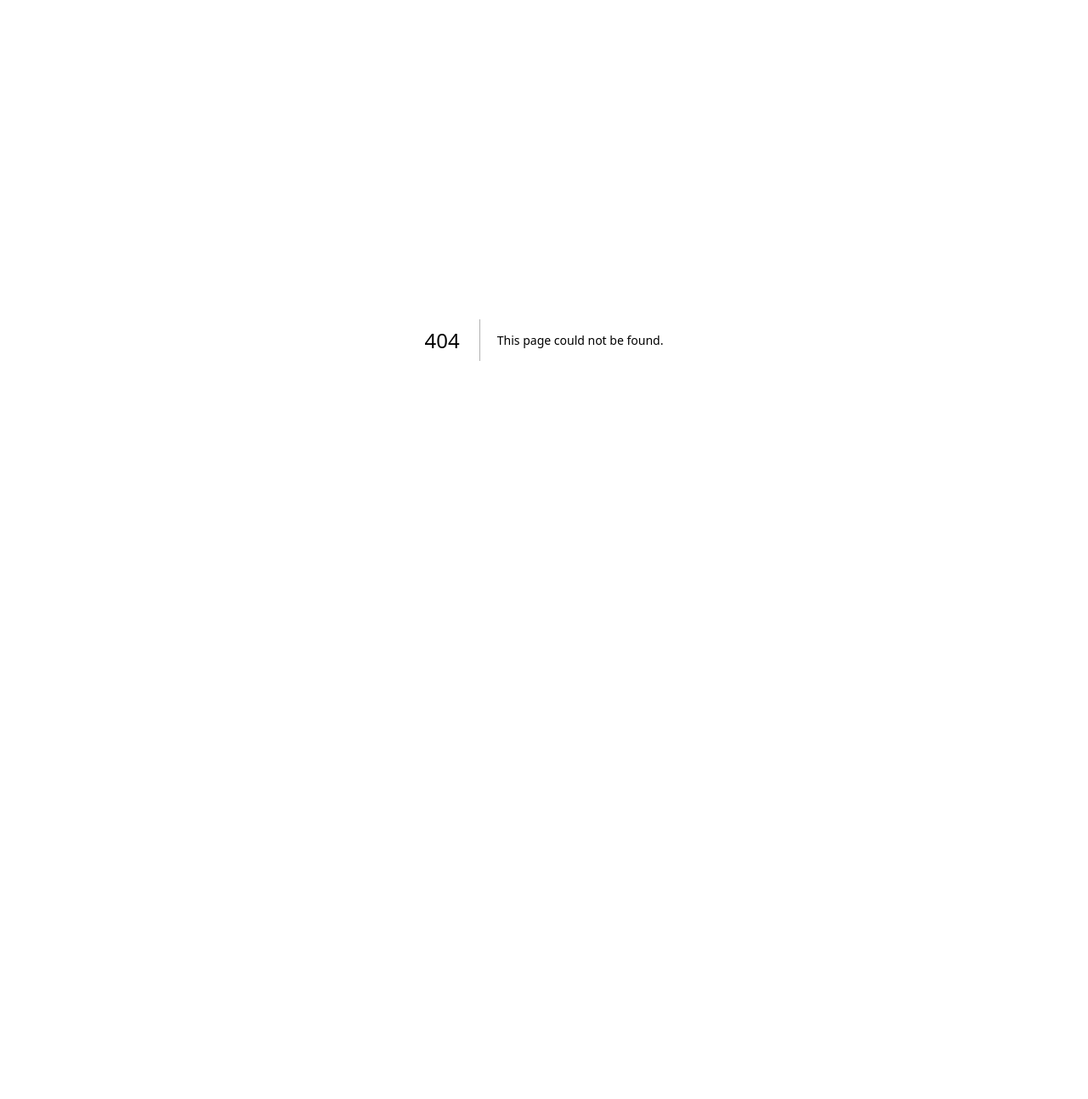
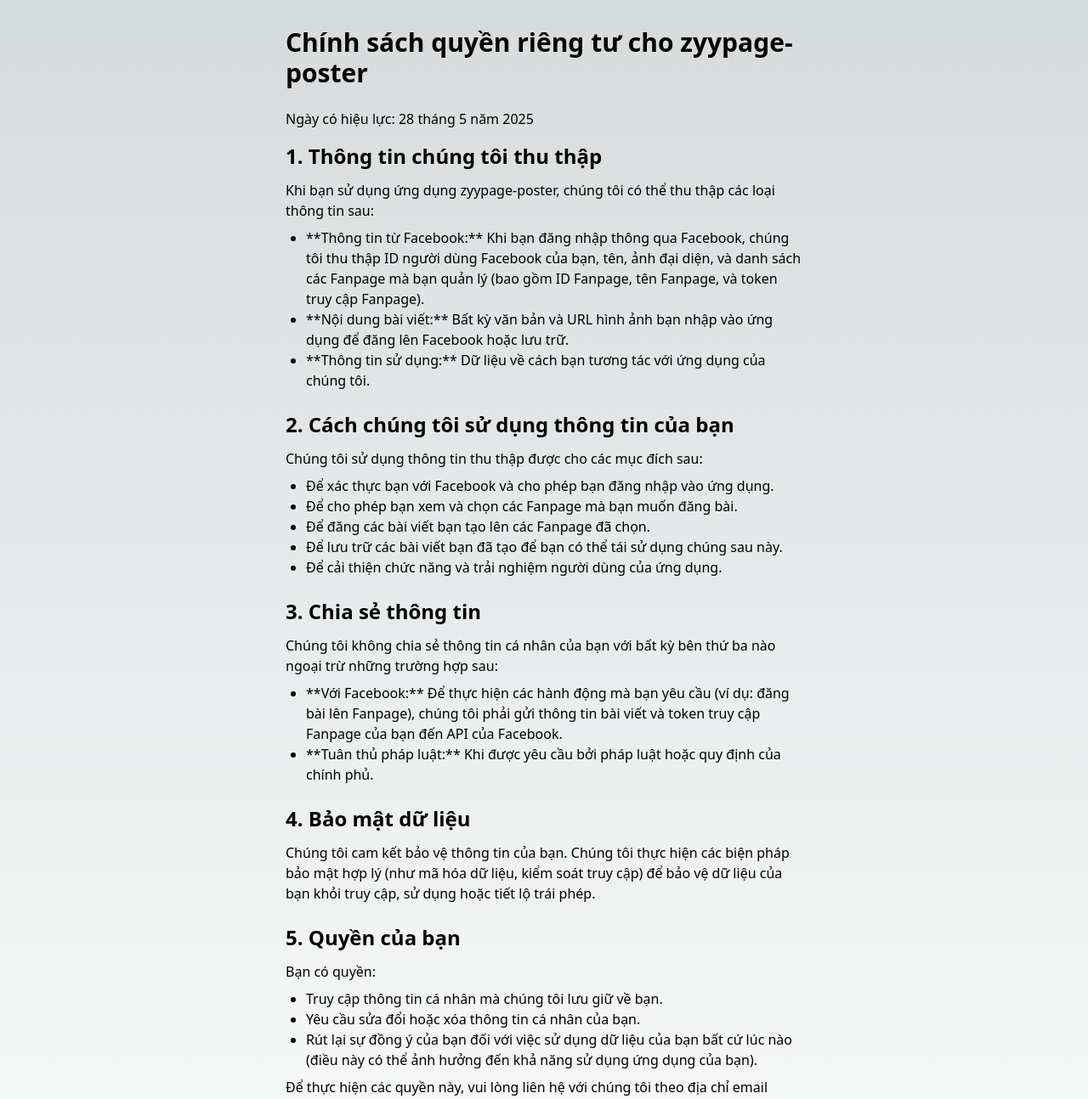
Before and after one commit to zydangnet/nextjs-fbposterv1, a Next.js app: page /privacy-policy in a window 1280 px wide. Before the commit this address had no page. Shown: the top 1294 px of the page at 85% size. Before the commit the page ends 800 px from the top, so only its background shows below. Built offline with nearby package versions, Linux system fonts and the light colour scheme.

Commit message:
Create privacy-policy.js

```diff
--- /dev/null
+++ b/src/pages/privacy-policy.js
@@ -0,0 +1,77 @@
+// pages/privacy-policy.js
+import Head from 'next/head';
+
+export default function PrivacyPolicy() {
+  const appName = "zyypage-poster"; // Thay đổi tên ứng dụng của bạn
+  const contactEmail = "zydang2025@gmail.com"; // Thay đổi email hỗ trợ của bạn
+  const websiteUrl = "https://fbposter.vercel.app"; // Thay đổi URL ứng dụng của bạn
+
+  return (
+    <div className="container mx-auto p-8 max-w-2xl">
+      <Head>
+        <title>Chính sách quyền riêng tư - {appName}</title>
+      </Head>
+      <h1 className="text-3xl font-bold mb-6">Chính sách quyền riêng tư cho {appName}</h1>
+      <p className="mb-4">Ngày có hiệu lực: 28 tháng 5 năm 2025</p>
+
+      <section className="mb-6">
+        <h2 className="text-2xl font-semibold mb-3">1. Thông tin chúng tôi thu thập</h2>
+        <p className="mb-2">Khi bạn sử dụng ứng dụng {appName}, chúng tôi có thể thu thập các loại thông tin sau:</p>
+        <ul className="list-disc ml-6">
+          <li>**Thông tin từ Facebook:** Khi bạn đăng nhập thông qua Facebook, chúng tôi thu thập ID người dùng Facebook của bạn, tên, ảnh đại diện, và danh sách các Fanpage mà bạn quản lý (bao gồm ID Fanpage, tên Fanpage, và token truy cập Fanpage).</li>
+          <li>**Nội dung bài viết:** Bất kỳ văn bản và URL hình ảnh bạn nhập vào ứng dụng để đăng lên Facebook hoặc lưu trữ.</li>
+          <li>**Thông tin sử dụng:** Dữ liệu về cách bạn tương tác với ứng dụng của chúng tôi.</li>
+        </ul>
+      </section>
+
+      <section className="mb-6">
+        <h2 className="text-2xl font-semibold mb-3">2. Cách chúng tôi sử dụng thông tin của bạn</h2>
+        <p className="mb-2">Chúng tôi sử dụng thông tin thu thập được cho các mục đích sau:</p>
+        <ul className="list-disc ml-6">
+          <li>Để xác thực bạn với Facebook và cho phép bạn đăng nhập vào ứng dụng.</li>
+          <li>Để cho phép bạn xem và chọn các Fanpage mà bạn muốn đăng bài.</li>
+          <li>Để đăng các bài viết bạn tạo lên các Fanpage đã chọn.</li>
+          <li>Để lưu trữ các bài viết bạn đã tạo để bạn có thể tái sử dụng chúng sau này.</li>
+          <li>Để cải thiện chức năng và trải nghiệm người dùng của ứng dụng.</li>
+        </ul>
+      </section>
+
+      <section className="mb-6">
+        <h2 className="text-2xl font-semibold mb-3">3. Chia sẻ thông tin</h2>
+        <p className="mb-2">Chúng tôi không chia sẻ thông tin cá nhân của bạn với bất kỳ bên thứ ba nào ngoại trừ những trường hợp sau:</p>
+        <ul className="list-disc ml-6">
+          <li>**Với Facebook:** Để thực hiện các hành động mà bạn yêu cầu (ví dụ: đăng bài lên Fanpage), chúng tôi phải gửi thông tin bài viết và token truy cập Fanpage của bạn đến API của Facebook.</li>
+          <li>**Tuân thủ pháp luật:** Khi được yêu cầu bởi pháp luật hoặc quy định của chính phủ.</li>
+        </ul>
+      </section>
+
+      <section className="mb-6">
+        <h2 className="text-2xl font-semibold mb-3">4. Bảo mật dữ liệu</h2>
+        <p className="mb-2">Chúng tôi cam kết bảo vệ thông tin của bạn. Chúng tôi thực hiện các biện pháp bảo mật hợp lý (như mã hóa dữ liệu, kiểm soát truy cập) để bảo vệ dữ liệu của bạn khỏi truy cập, sử dụng hoặc tiết lộ trái phép.</p>
+      </section>
+
+      <section className="mb-6">
+        <h2 className="text-2xl font-semibold mb-3">5. Quyền của bạn</h2>
+        <p className="mb-2">Bạn có quyền:</p>
+        <ul className="list-disc ml-6">
+          <li>Truy cập thông tin cá nhân mà chúng tôi lưu giữ về bạn.</li>
+          <li>Yêu cầu sửa đổi hoặc xóa thông tin cá nhân của bạn.</li>
+          <li>Rút lại sự đồng ý của bạn đối với việc sử dụng dữ liệu của bạn bất cứ lúc nào (điều này có thể ảnh hưởng đến khả năng sử dụng ứng dụng của bạn).</li>
+        </ul>
+        <p className="mt-2">Để thực hiện các quyền này, vui lòng liên hệ với chúng tôi theo địa chỉ email được cung cấp bên dưới.</p>
+      </section>
+
+      <section className="mb-6">
+        <h2 className="text-2xl font-semibold mb-3">6. Thay đổi Chính sách quyền riêng tư này</h2>
+        <p className="mb-2">Chúng tôi có thể cập nhật Chính sách quyền riêng tư này theo thời gian. Chúng tôi sẽ thông báo cho bạn về bất kỳ thay đổi quan trọng nào bằng cách đăng Chính sách quyền riêng tư mới trên trang này.</p>
+      </section>
+
+      <section>
+        <h2 className="text-2xl font-semibold mb-3">7. Liên hệ chúng tôi</h2>
+        <p>Nếu bạn có bất kỳ câu hỏi nào về Chính sách quyền riêng tư này, vui lòng liên hệ với chúng tôi tại:</p>
+        <p>Email: <a href={`mailto:${contactEmail}`} className="text-blue-600 hover:underline">{contactEmail}</a></p>
+        <p>Website: <a href={websiteUrl} className="text-blue-600 hover:underline">{websiteUrl}</a></p>
+      </section>
+    </div>
+  );
+}
```
